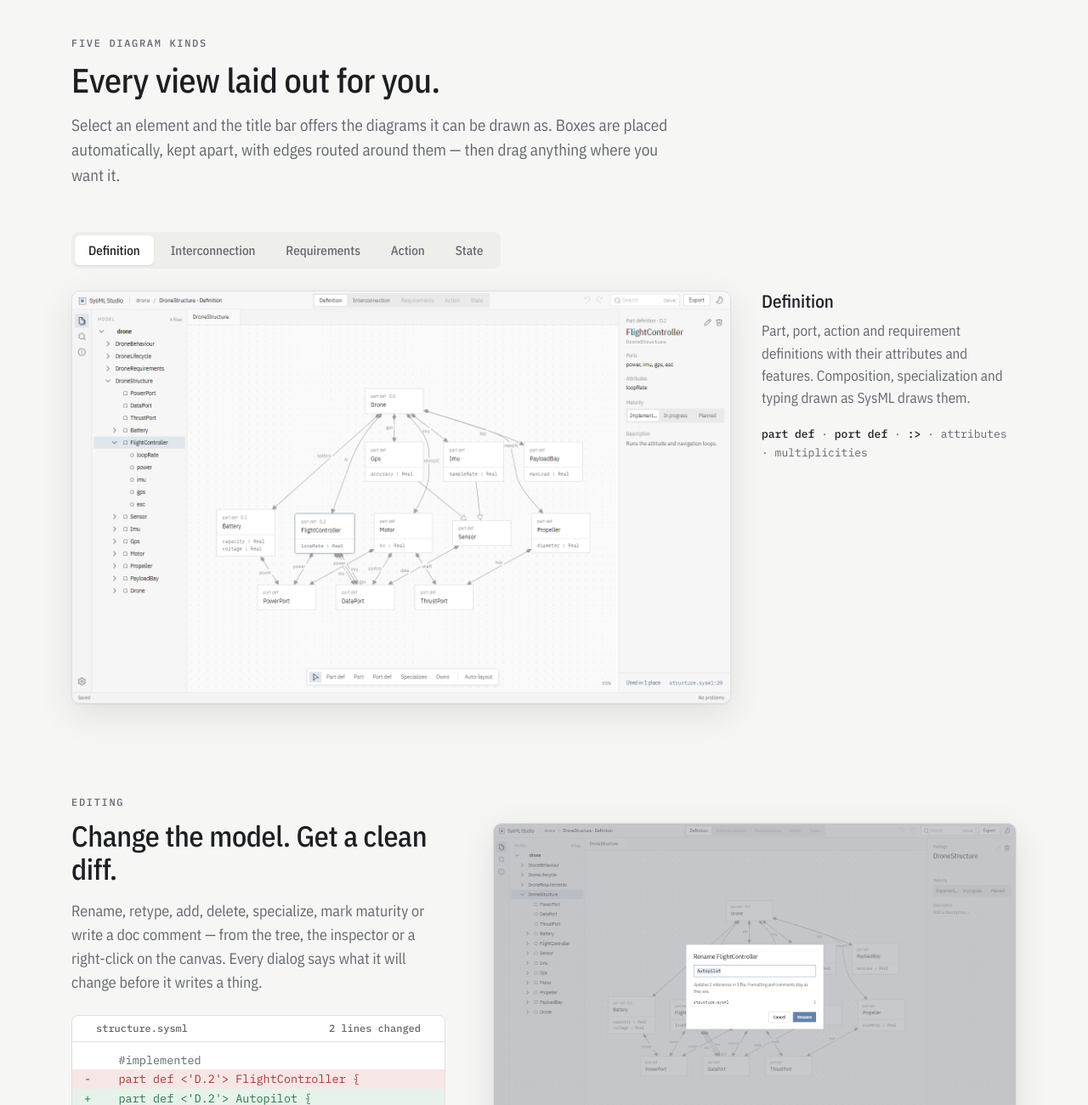
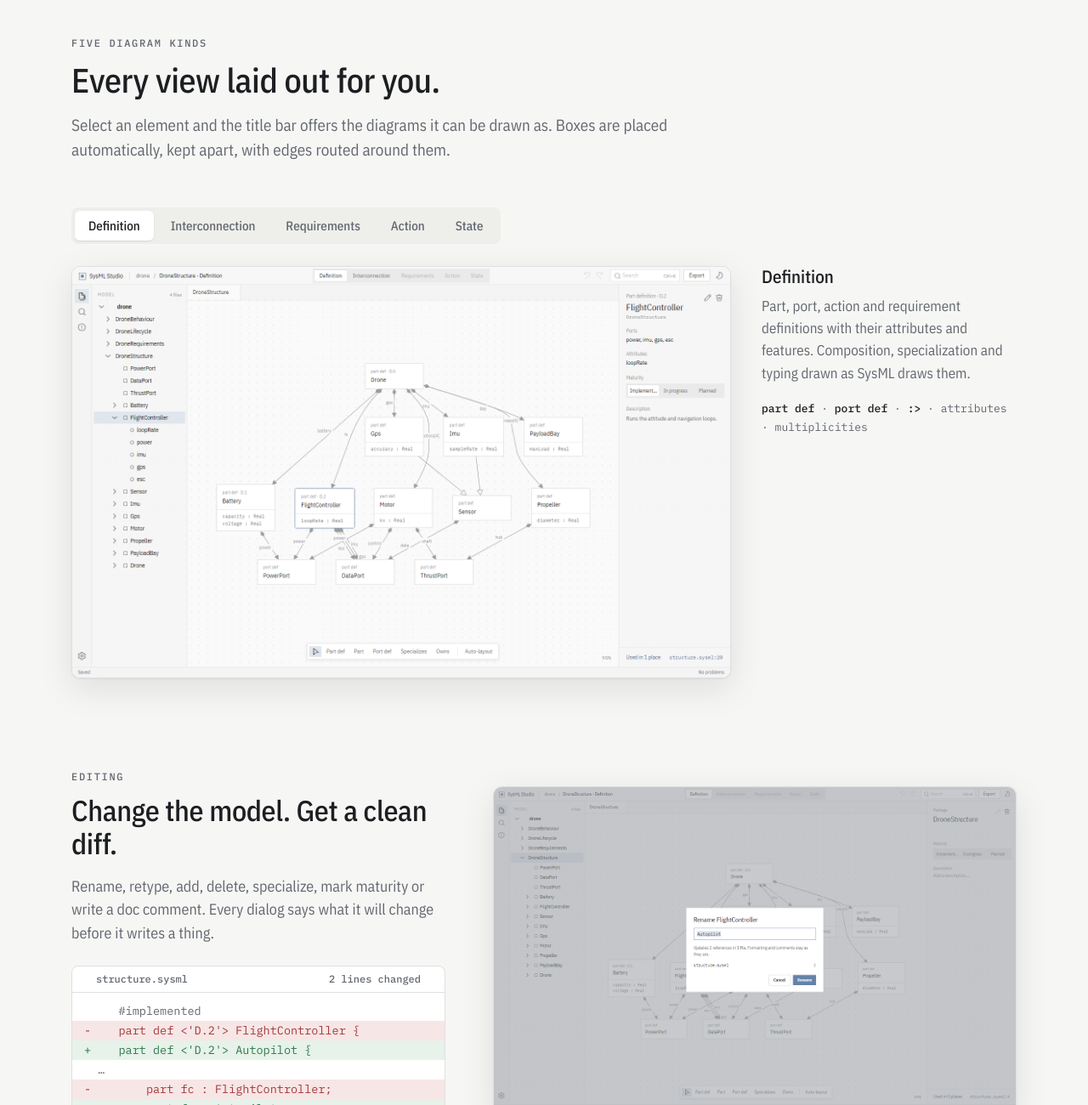
Before and after one commit to SetZero/sysml-studio, a plain HTML site: page docs/index.html in a window 1280 px wide. Shown: the part 1500-2800 px from the top of the page at 85% size. Drawn offline with nearby package versions, Linux system fonts and the light colour scheme; no server answers.

Commit message:
Take the em dashes out of the site and the README too
The last sweep missed the two files that were waiting for the release:
the site's lede and two feature paragraphs, and the README's asides and
table cells. Each dash goes with what followed it.

```diff
--- a/docs/index.html
+++ b/docs/index.html
@@ -337,7 +337,7 @@ dialog.lightbox img { max-width: 96vw; max-height: 94vh; border-radius: 8px; cur
     <div class="hero-copy">
       <span class="eyebrow">SysML v2 · open source</span>
       <h1 style="margin-top:18px">Draw your model.<br><em>Keep your text.</em></h1>
-      <p class="lede">SysML Studio is a graphical viewer and editor for SysML v2. Open a folder of <code>.sysml</code> files, browse it as a tree, read it as diagrams, change it&nbsp;— and every change lands as a small, reviewable patch in the files you already version.</p>
+      <p class="lede">SysML Studio is a graphical viewer and editor for SysML v2. Open a folder of <code>.sysml</code> files, browse it as a tree, read it as diagrams, change it.</p>
       <div class="cta">
         <div class="dl" data-dl><a class="btn primary dl-main" href="https://github.com/SetZero/sysml-studio/releases/latest"><svg width="18" height="18" viewBox="0 0 24 24" fill="none" stroke="currentColor" stroke-width="2.2" stroke-linecap="round" stroke-linejoin="round" aria-hidden="true"><path d="M12 3v12"/><path d="m7 10 5 5 5-5"/><path d="M5 21h14"/></svg><span>Download</span></a></div>
         <a class="btn ghost" href="https://github.com/SetZero/sysml-studio">
@@ -388,7 +388,7 @@ dialog.lightbox img { max-width: 96vw; max-height: 94vh; border-radius: 8px; cur
     <div class="section-head">
       <span class="eyebrow">Five diagram kinds</span>
       <h2>Every view laid out for you.</h2>
-      <p>Select an element and the title bar offers the diagrams it can be drawn as. Boxes are placed automatically, kept apart, with edges routed around them&nbsp;— then drag anything where you want it.</p>
+      <p>Select an element and the title bar offers the diagrams it can be drawn as. Boxes are placed automatically, kept apart, with edges routed around them.</p>
     </div>
 
     <div class="tabs" role="tablist" aria-label="Diagram kinds">
@@ -473,7 +473,7 @@ dialog.lightbox img { max-width: 96vw; max-height: 94vh; border-radius: 8px; cur
       <div class="copy">
         <span class="eyebrow">Editing</span>
         <h2>Change the model. Get a clean diff.</h2>
-        <p>Rename, retype, add, delete, specialize, mark maturity or write a doc comment&nbsp;— from the tree, the inspector or a right-click on the canvas. Every dialog says what it will change before it writes a thing.</p>
+        <p>Rename, retype, add, delete, specialize, mark maturity or write a doc comment. Every dialog says what it will change before it writes a thing.</p>
         <div class="diff" aria-label="The diff a rename produces">
           <div class="file"><span>structure.sysml</span><span>2 lines changed</span></div>
 <pre><span class="c">     #implemented</span><span class="d">-    part def &lt;'D.2'&gt; FlightController {</span><span class="a">+    part def &lt;'D.2'&gt; Autopilot {</span><span class="c">  …</span><span class="d">-        part fc : FlightController;</span><span class="a">+        part fc : Autopilot;</span></pre>
```
Also changed, not shown: 1 other file.
